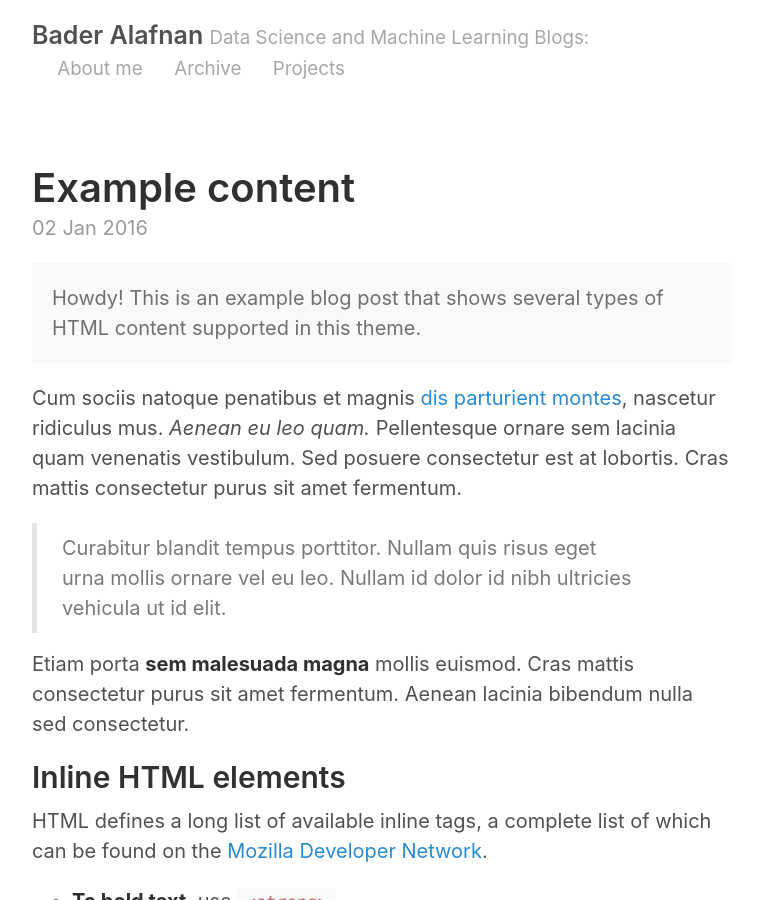
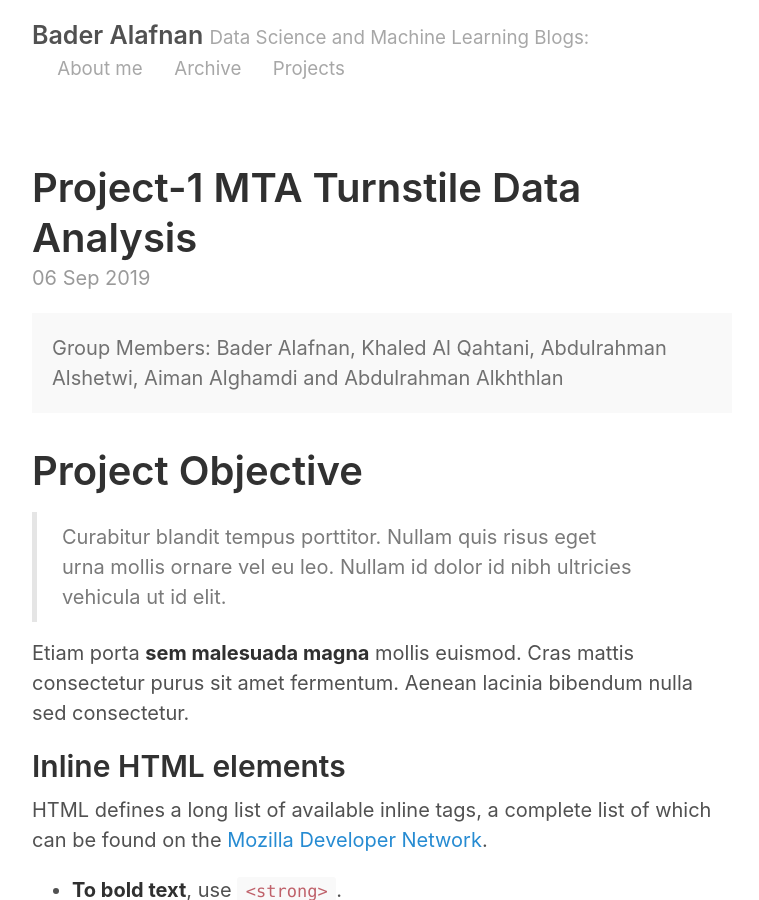
Before and after one commit to alafnan/alafnan.github.io, a Jekyll site: the page built from _posts/2019-09-6-example-content.md, in a window 1280 px wide and 900 px high. Shown: the whole window, without its empty margins (258-1017 px from the left). Built offline with Jekyll 4.4.1, drawn with Linux system fonts in a browser that asks for light colours.

Commit message:
Update and rename 2016-01-02-example-content.md to 2019-09-6-example-content.md

```diff
--- a/_posts/2016-01-02-example-content.md
+++ b/_posts/2019-09-6-example-content.md
@@ -1,14 +1,16 @@
 ---
 layout: post
-title: Example content
+title: Project-1 MTA Turnstile Data Analysis
 ---
 
 
 <div class="message">
-  Howdy! This is an example blog post that shows several types of HTML content supported in this theme.
+
+Group Members: Bader Alafnan, Khaled Al Qahtani, Abdulrahman Alshetwi, Aiman Alghamdi and Abdulrahman Alkhthlan
+
 </div>
 
-Cum sociis natoque penatibus et magnis <a href="#">dis parturient montes</a>, nascetur ridiculus mus. *Aenean eu leo quam.* Pellentesque ornare sem lacinia quam venenatis vestibulum. Sed posuere consectetur est at lobortis. Cras mattis consectetur purus sit amet fermentum.
+<h1>Project Objective</h1>
 
 > Curabitur blandit tempus porttitor. Nullam quis risus eget urna mollis ornare vel eu leo. Nullam id dolor id nibh ultricies vehicula ut id elit.
 
```
